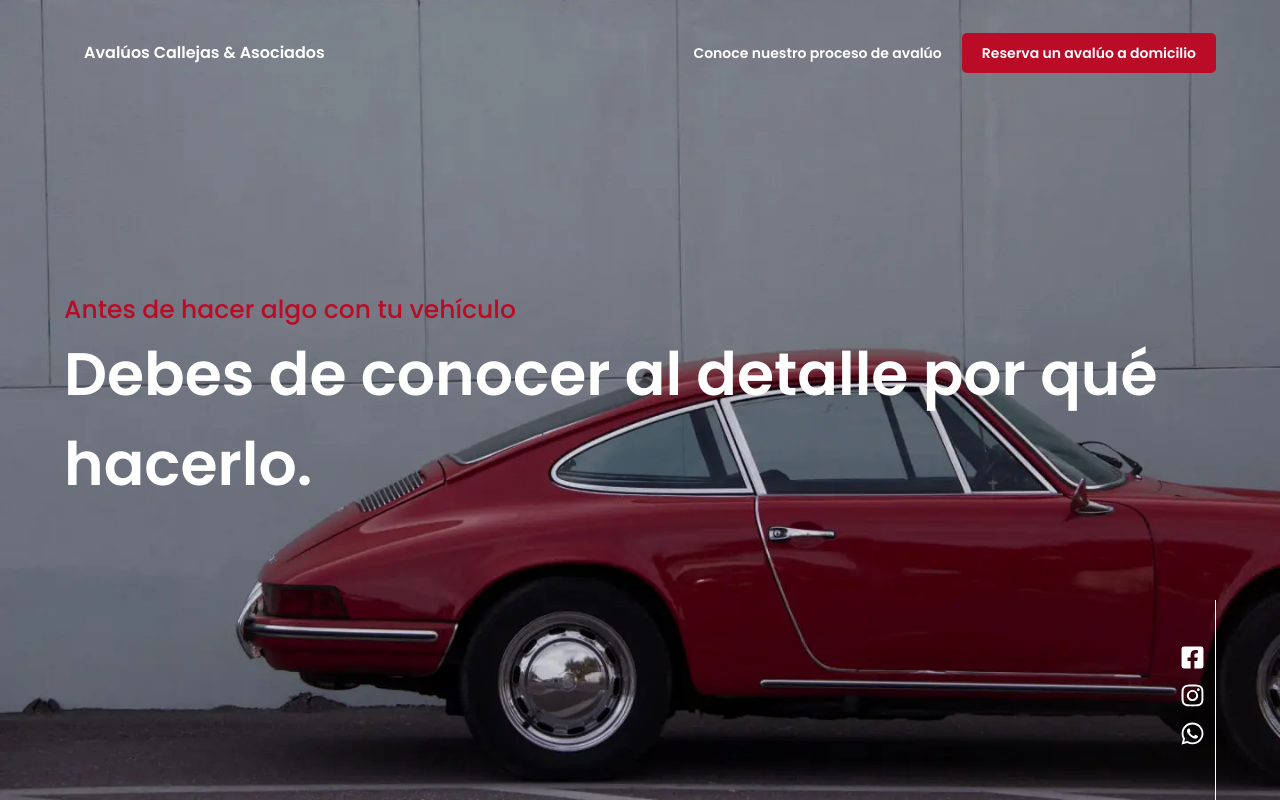
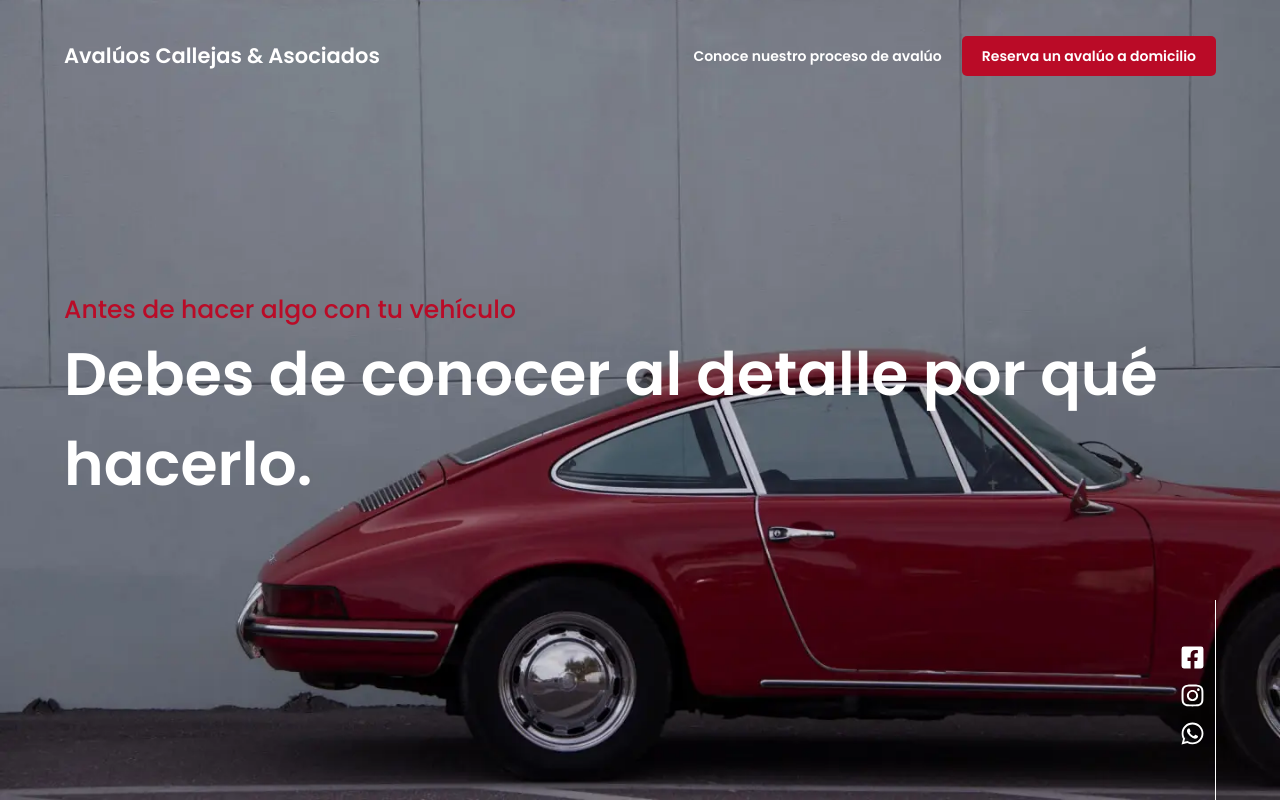
Before and after one commit to Fernando-Dev24/avaluos-callejas-website, a Next.js app: page / in a window 1280 px wide. Shown: the top 802 px of the page. Built offline with nearby package versions, Linux system fonts and the light colour scheme.

Commit message:
Removing unnecessary scss code

```diff
--- a/scss/import/home/_header.scss
+++ b/scss/import/home/_header.scss
@@ -21,18 +21,6 @@
          font-weight: 600;
          text-decoration: none;
          color: #FFF;
-         &.title-link {
-            display: flex;
-            align-items: center;
-            img {
-               width: 6.25rem !important;
-               height: auto !important;
-            }
-            h1 {
-               font-size: 1rem; /* 16px */
-               margin-left: 1.25rem; /* 20px */
-            }
-         }
          &:first-child {
             transition: all .3s ease;
             &:hover {
```
